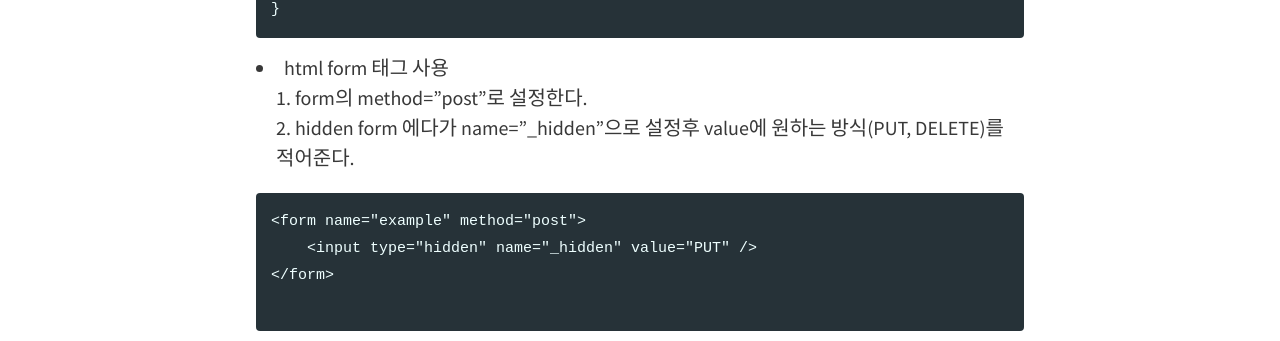
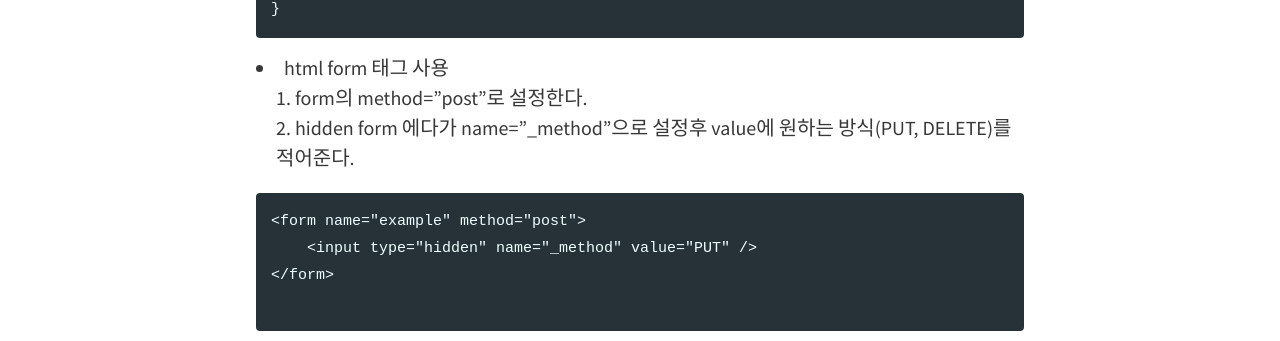
Before and after one commit to pporotoss/pporotoss.github.io, a Jekyll site: the page built from _posts/2018-04-05-spring-httpmethodfilter.md, in a window 1280 px wide and 900 px high, scrolled down 1265 px. Shown: the part 145-486 px from the top of the window. Built offline with Jekyll 4.4.1, drawn with Linux system fonts in a browser that asks for light colours.

Commit message:
httpmethodfilter 수정

````diff
--- a/_posts/2018-04-05-spring-httpmethodfilter.md
+++ b/_posts/2018-04-05-spring-httpmethodfilter.md
@@ -42,11 +42,11 @@ public class MyWebAppInitializer extends AbstractAnnotationConfigDispatcherServl
 
 - html form 태그 사용
    1. form의 method="post"로 설정한다.
-   2. hidden form 에다가 name="_hidden"으로 설정후 value에 원하는 방식(PUT, DELETE)를 적어준다.
+   2. hidden form 에다가 name="_method"으로 설정후 value에 원하는 방식(PUT, DELETE)를 적어준다.
 
 ```
 <form name="example" method="post">
-    <input type="hidden" name="_hidden" value="PUT" />
+    <input type="hidden" name="_method" value="PUT" />
 </form>
 
 ```
````
